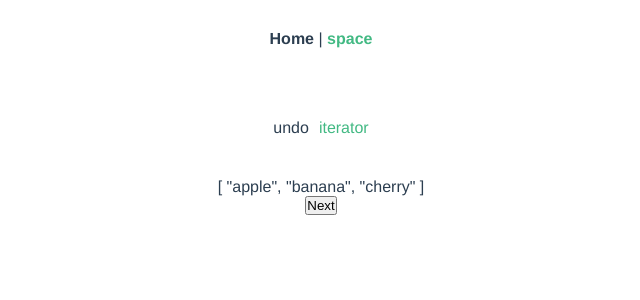
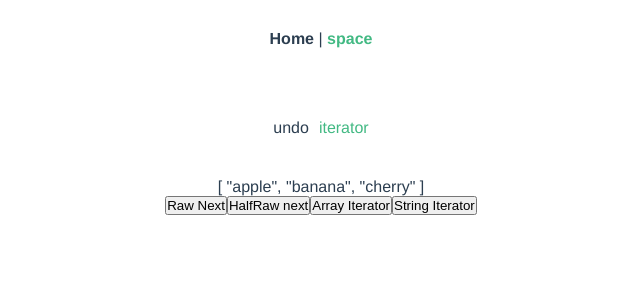
Before and after one commit to Captain-Tab/sandbox, a Vue app: page /space in a window 1280 px wide. Both pictures are taken after a click on the element "iterator". Shown: the top 300 px of the page, without its empty margins (319-959 px from the left). Built offline with nearby package versions, Linux system fonts and the light colour scheme.

Commit message:
feat: import style resources loader

```diff
--- a/babel.config.js
+++ b/babel.config.js
@@ -1,3 +1,3 @@
 module.exports = {
-  presets: ["@vue/cli-plugin-babel/preset"],
-};
+  presets: ['@vue/cli-plugin-babel/preset'],
+}
--- a/package.json
+++ b/package.json
@@ -34,7 +34,9 @@
     "eslint-plugin-prettier": "^3.3.1",
     "eslint-plugin-vue": "^6.2.2",
     "prettier": "^2.2.1",
+    "style-resources-loader": "^1.4.1",
     "typescript": "~4.1.5",
+    "vue-cli-plugin-style-resources-loader": "~0.1.5",
     "vue-template-compiler": "^2.6.11"
   },
   "eslintConfig": {
--- a/src/components/TestIterator.vue
+++ b/src/components/TestIterator.vue
@@ -1,7 +1,10 @@
 <template>
   <div class="iterator">
     <p>{{ defaultList }}</p>
-    <button @click="next">Next</button>
+    <button @click="raw">Raw Next</button>
+    <button @click="halfRaw">HalfRaw next</button>
+    <button @click="playArray">Array Iterator</button>
+    <button @click="playString">String Iterator</button>
   </div>
 </template>
 
@@ -13,7 +16,27 @@ export default class TestIterator extends Vue {
   name = 'TestIterator'
 
   private defaultList: string[] = ['apple', 'banana', 'cherry'] // default list
-  private iteratorObj = this.getIterator(this.defaultList) // 迭代器对象
+  private iteratorObj1 = this.getIterator(this.defaultList)
+  private iteratorObj12 = {
+    items: [100, 200, 300],
+    [Symbol.iterator]: function () {
+      // eslint-disable-next-line @typescript-eslint/no-this-alias
+      const _self = this
+      let i = 0
+      return {
+        next: function () {
+          let done = i > _self.items.length
+          let value = !done ? _self.items[i++] : undefined
+          return {
+            done,
+            value,
+          }
+        },
+      }
+    },
+  }
+  private iteratorObj3 = [1, 2, 3][Symbol.iterator]()
+  private iteratorObj4 = 'abc'[Symbol.iterator]()
 
   // get the iterator
   private getIterator(list: string[]) {
@@ -32,11 +55,32 @@ export default class TestIterator extends Vue {
     }
   }
 
-  // trigger next action
-  private next() {
-    console.log('next', this.iteratorObj.next())
+  // trigger raw action
+  private raw() {
+    console.log('next', this.iteratorObj1.next())
+  }
+
+  // trigger halfRaw action
+  private halfRaw() {
+    for (let i of this.iteratorObj12) {
+      console.log('item', i)
+    }
+  }
+
+  // trigger array iterator
+  private playArray() {
+    console.log('iterator3', this.iteratorObj3.next())
+  }
+
+  // trigger string iterator
+  private playString() {
+    console.log('iterator4', this.iteratorObj4.next())
   }
 }
 </script>
 
-<style lang="less" scoped></style>
+<style lang="less" scoped>
+.iterator {
+  display: inline-block;
+}
+</style>
--- a/src/router/index.ts
+++ b/src/router/index.ts
@@ -13,8 +13,7 @@ const routes: Array<RouteConfig> = [
   {
     path: '/space',
     name: 'space',
-    component: () =>
-      import(/* webpackChunkName: "about" */ '../views/Space.vue'),
+    component: () => import(/* webpackChunkName: "about" */ '../views/Space.vue'),
   },
 ]
 
--- a/src/shims-tsx.d.ts
+++ b/src/shims-tsx.d.ts
@@ -1,4 +1,4 @@
-import Vue, { VNode } from "vue";
+import Vue, { VNode } from 'vue'
 
 declare global {
   namespace JSX {
@@ -7,7 +7,7 @@ declare global {
     // tslint:disable no-empty-interface
     interface ElementClass extends Vue {}
     interface IntrinsicElements {
-      [elem: string]: any;
+      [elem: string]: any
     }
   }
 }
--- a/src/shims-vue.d.ts
+++ b/src/shims-vue.d.ts
@@ -1,4 +1,4 @@
-declare module "*.vue" {
-  import Vue from "vue";
-  export default Vue;
+declare module '*.vue' {
+  import Vue from 'vue'
+  export default Vue
 }
--- a/src/utils/testUndo.ts
+++ b/src/utils/testUndo.ts
@@ -37,9 +37,7 @@ export default {
   data: { left: 0 },
   actions,
   undoActions,
-  getFunction(
-    name: 'changePostion' | 'changePostionUndo'
-  ): (data: any, params: any) => any {
+  getFunction(name: 'changePostion' | 'changePostionUndo'): (data: any, params: any) => any {
     return functions[name]
   },
 }
--- a/vue.config.js
+++ b/vue.config.js
@@ -7,10 +7,12 @@ function resolve(dir) {
 module.exports = {
   publicPath: './',
   productionSourceMap: false,
+
   configureWebpack: (config) => {
     const plugins = []
     config.plugins = [...config.plugins, ...plugins]
   },
+
   chainWebpack: (config) => {
     config.resolve.alias.set('@$', resolve('src'))
     // 增加ts-loader对ts文件的解析
@@ -29,8 +31,16 @@ module.exports = {
       })
       .end()
   },
+
   devServer: {
     port: '3000',
     disableHostCheck: true,
   },
+
+  pluginOptions: {
+    'style-resources-loader': {
+      preProcessor: 'less',
+      patterns: [path.resolve(__dirname, './src/assets/css/global.less')],
+    },
+  },
 }
```
Also changed, not shown: src/components/TestUndo.vue (+2 -6 lines).
